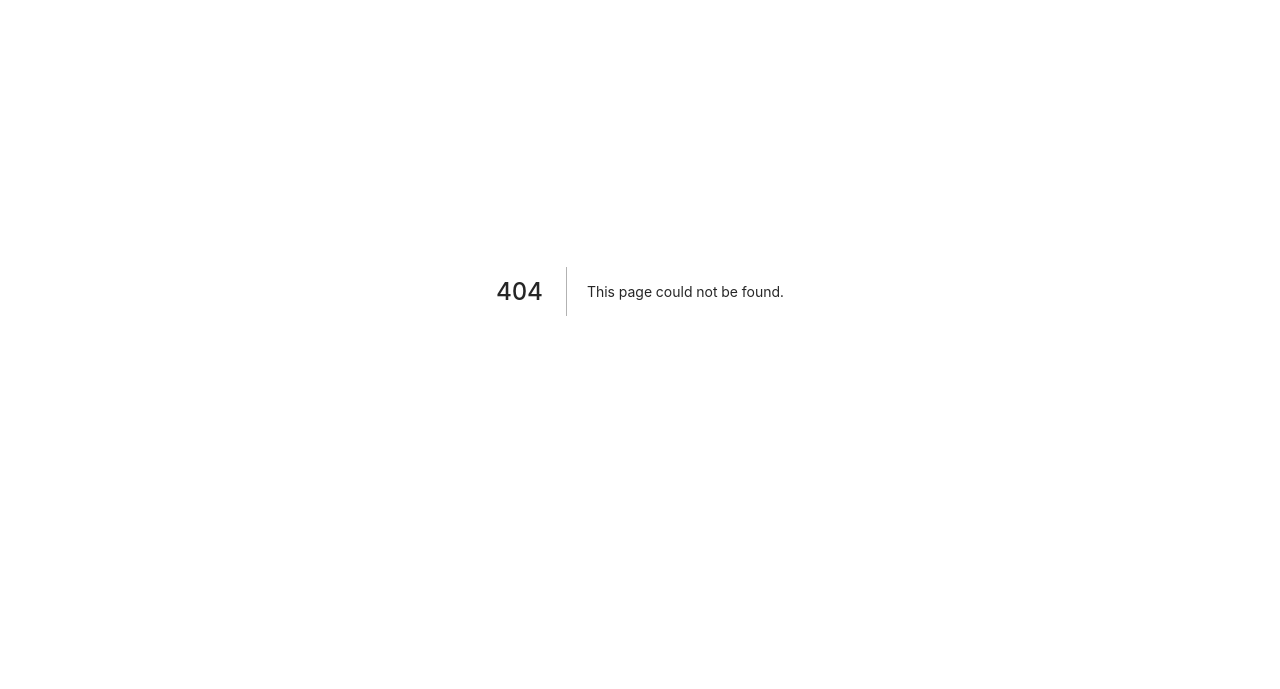
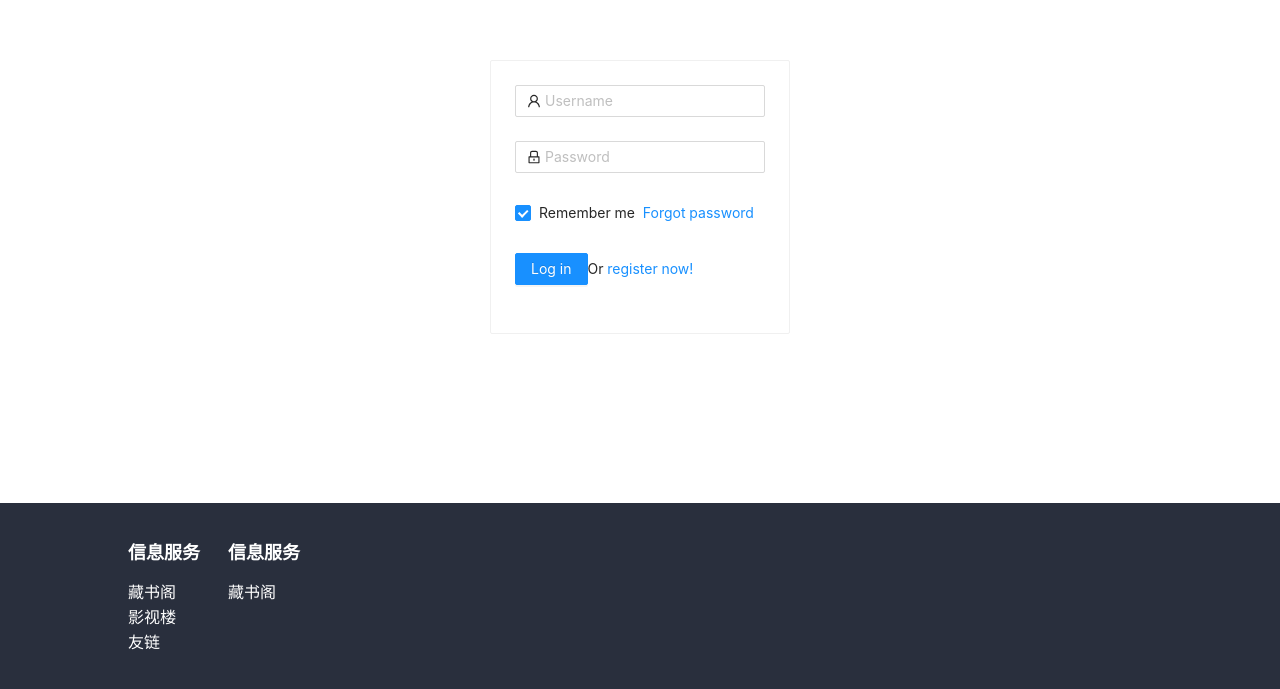
Before and after one commit to XUANLANcognition/info-attic, a Next.js app: page /login in a window 1280 px wide. Before the commit this address had no page. Shown: the part 109-798 px from the top of the page. Built offline with nearby package versions, Linux system fonts and the light colour scheme.

Commit message:
添加动态布局

```diff
--- /dev/null
+++ b/componets/Login.js
@@ -0,0 +1,71 @@
+import { Form, Input, Button, Checkbox } from "antd";
+import { UserOutlined, LockOutlined } from "@ant-design/icons";
+
+import axios from "axios";
+
+export default function IALogin() {
+  const onFinish = (values) => {
+    axios
+      .post("http://127.0.0.1:8000/token/", {
+        username: values.username,
+        password: values.password,
+      })
+      .then(function (response) {
+        console.log(response);
+      })
+      .catch(function (error) {
+        console.log(error);
+      });
+  };
+
+  return (
+    <div style={{ maxWidth: "300px" }}>
+      <Form
+        name="normal_login"
+        className="login-form"
+        onFinish={onFinish}
+        initialValues={{ remember: true }}
+      >
+        <Form.Item
+          name="username"
+          rules={[{ required: true, message: "Please input your Username!" }]}
+        >
+          <Input
+            prefix={<UserOutlined className="site-form-item-icon" />}
+            placeholder="Username"
+          />
+        </Form.Item>
+        <Form.Item
+          name="password"
+          rules={[{ required: true, message: "Please input your Password!" }]}
+        >
+          <Input
+            prefix={<LockOutlined className="site-form-item-icon" />}
+            type="password"
+            placeholder="Password"
+          />
+        </Form.Item>
+        <Form.Item>
+          <Form.Item name="remember" valuePropName="checked" noStyle>
+            <Checkbox>Remember me</Checkbox>
+          </Form.Item>
+
+          <a className="login-form-forgot" href="">
+            Forgot password
+          </a>
+        </Form.Item>
+
+        <Form.Item>
+          <Button
+            type="primary"
+            htmlType="submit"
+            className="login-form-button"
+          >
+            Log in
+          </Button>
+          Or <a href="">register now!</a>
+        </Form.Item>
+      </Form>
+    </div>
+  );
+}
--- /dev/null
+++ b/pages/login.js
@@ -0,0 +1,39 @@
+import Head from "next/head";
+
+import { Card } from "antd";
+
+import IALogin from "../componets/Login";
+import InfoAtticFooter from "../componets/InfoAtticFooter";
+
+export default function Login() {
+  return (
+    <div>
+      <Head>
+        <title>登录</title>
+      </Head>
+      <main
+        style={{
+          minHeight: "100%",
+          display: "flex",
+          flexDirection: "column",
+          justifyContent: "space-between",
+        }}
+      >
+        <div
+          style={{
+            display: "flex",
+            justifyContent: "center",
+            alignItems: "center",
+            flexGrow: '1'
+          }}
+        >
+          <Card style={{ width: 300 }}>
+            <IALogin></IALogin>
+          </Card>
+        </div>
+
+        <InfoAtticFooter></InfoAtticFooter>
+      </main>
+    </div>
+  );
+}
```
Also changed, not shown: pages/book/index.js (+19 -6 lines), styles/globals.css (line endings or trailing spaces).
